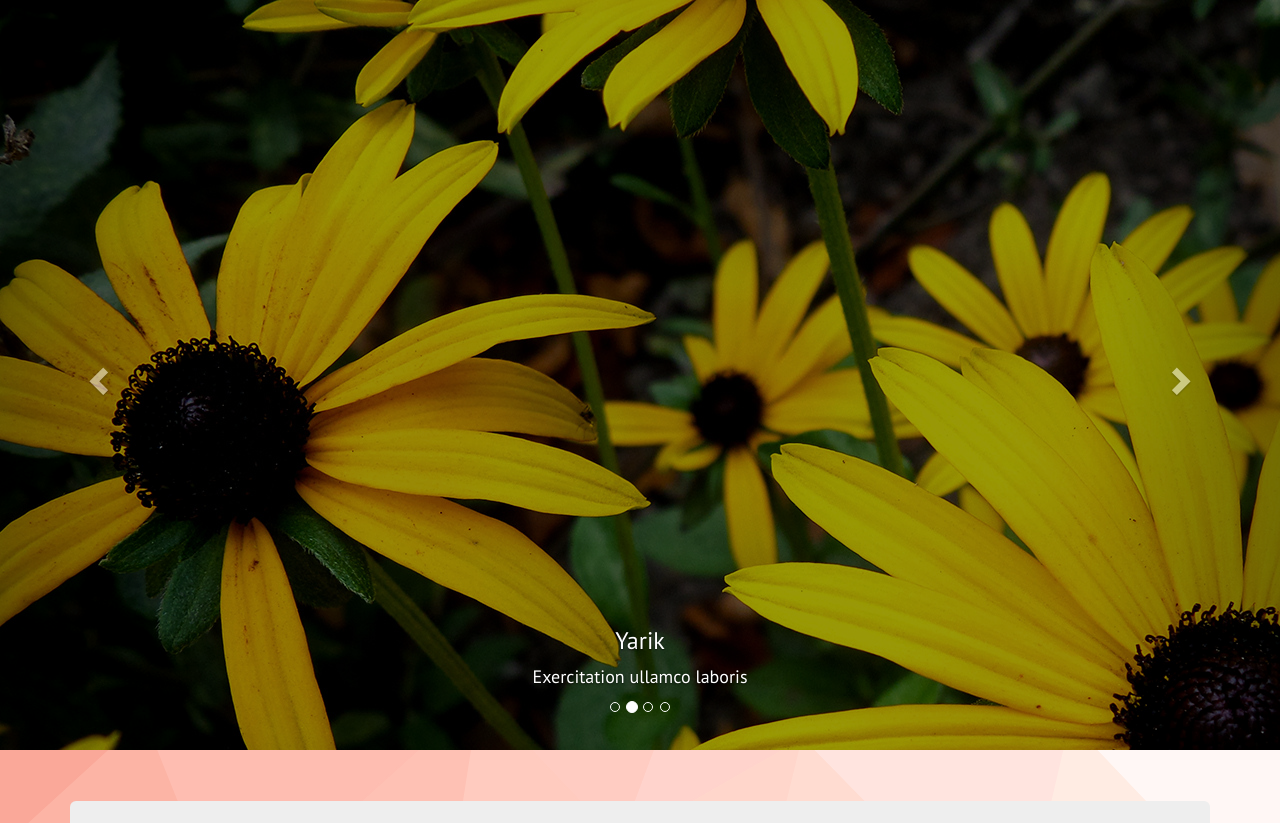
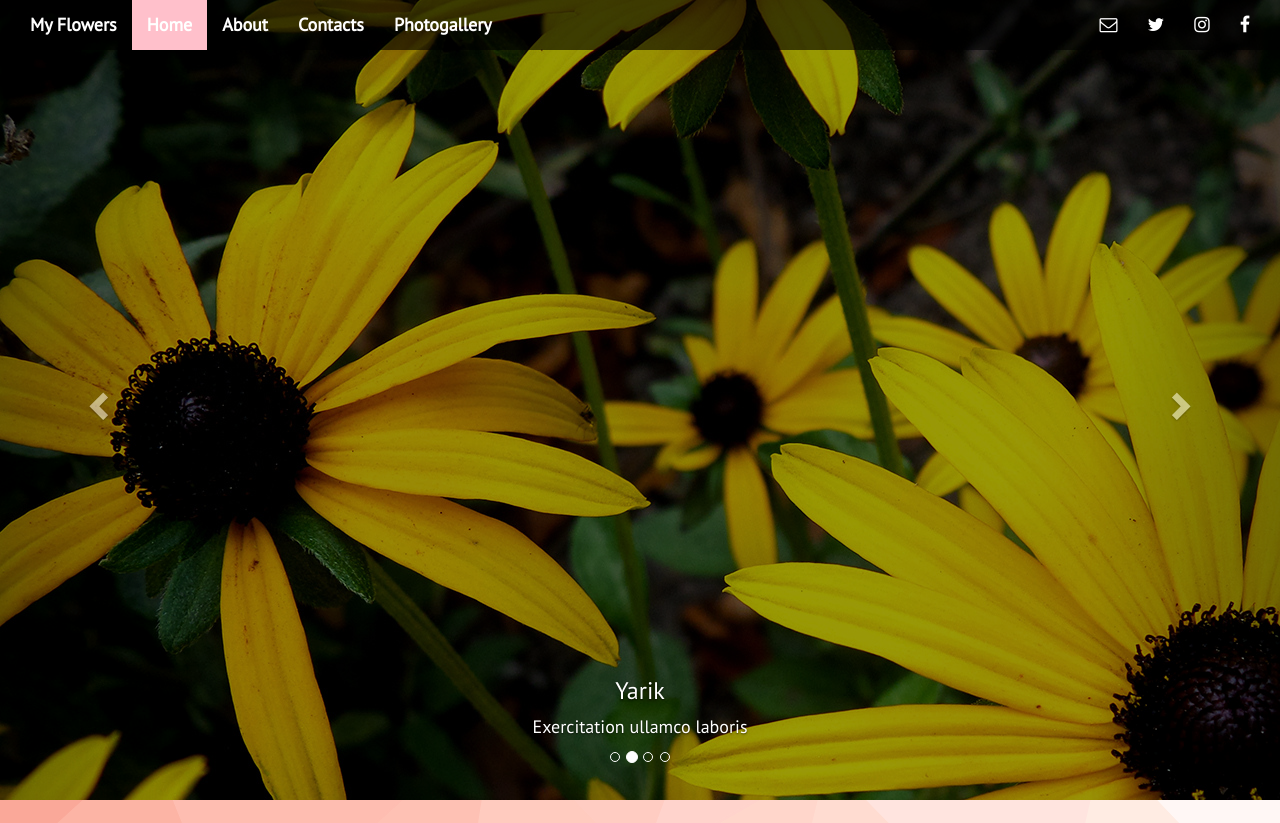
Before and after one commit to katebass/university, a website: page index.html in a window 1280 px wide. Shown: the top 823 px of the page. Drawn offline with nearby package versions, Linux system fonts and the light colour scheme.

Commit message:
changed nav style

```diff
--- a/index.html
+++ b/index.html
@@ -13,7 +13,7 @@
 <body class ="home-body">
 
 <!-- navigational bar -->
-<nav class="navbar-default navigation visibility-no">
+<nav class="navbar-default navigation">
   <div class="container-fluid">
     <div class="navbar-header">
       <button type="button" class="navbar-toggle" data-toggle="collapse" data-target="#myNavbar">
@@ -21,22 +21,22 @@
         <span class="icon-bar"></span>
         <span class="icon-bar"></span>
       </button>
-      <a class="navbar-brand" href="#">My Flowers</a>
+      <a class="navbar-brand nav-text" href="#">My Flowers</a>
     </div>
 
     <div class="collapse navbar-collapse" id="myNavbar">
       <ul class="nav navbar-nav">
-        <li class="active"><a href="#">Home</a></li>
-        <li><a href="#">About</a></li>
-        <li><a href="#">Contacts</a></li>
-        <li><a href="#">Photogallery</a></li>
+        <li class="active"><a href="#" class="nav-text">Home</a></li>
+        <li><a href="#" class="nav-text">About</a></li>
+        <li><a href="#" class="nav-text">Contacts</a></li>
+        <li><a href="#" class="nav-text">Photogallery</a></li>
       </ul>
 
       <ul class="nav navbar-nav navbar-right">
-        <li><a href="#"><i class="fa fa-envelope-o"></i></a></li>
-        <li><a href="#"><i class="fa fa-twitter"></i></a></li>
-        <li><a href="#"><i class="fa fa-instagram"></i></a></li>
-        <li><a href="#"><i class="fa fa-facebook"></i></a></li>
+        <li><a href="#" class="nav-text"><i class="fa fa-envelope-o"></i></a></li>
+        <li><a href="#" class="nav-text"><i class="fa fa-twitter"></i></a></li>
+        <li><a href="#" class="nav-text"><i class="fa fa-instagram"></i></a></li>
+        <li><a href="#" class="nav-text"><i class="fa fa-facebook"></i></a></li>
       </ul>
 
     </div>
--- a/js/main.js
+++ b/js/main.js
@@ -1,9 +1,27 @@
-var nav = document.getElementsByClassName('navigation')[0];
+var navBackground = document.getElementsByClassName('navigation')[0],
+	fontColor = document.getElementsByClassName('nav-text'),
+	activeEl = document.getElementsByClassName('active')[0];
+
+Array.prototype.forEach.call(fontColor, function(el) {
+  		el.style.color = "white";
+} );
 
 window.onscroll = function() {
   var scrolled = window.pageYOffset || document.documentElement.scrollTop;
-  if(scrolled >= 100) nav.classList.remove('visibility-no');
-  else nav.classList.add('visibility-no');
+  if(scrolled <= 100) {
+  	navBackground.classList.remove('nav-white');
+  	Array.prototype.forEach.call(fontColor, function(el) {
+  		el.style.color = "white";
+  	} );
+  	activeEl.firstChild.style.backgroundColor = "pink";
+  }
+  else {
+  	navBackground.classList.add('nav-white');
+  	Array.prototype.forEach.call(fontColor, function(el) {
+  		el.style.color = "rgb(255, 121, 77)";
+  	} );
+  	activeEl.firstChild.style.backgroundColor = "rgb(184, 184, 148)";
+  }
   console.log(scrolled + 'px');
 }
 
--- a/stylus/components/slider.styl
+++ b/stylus/components/slider.styl
@@ -23,7 +23,7 @@
 
         &-container
             position relative
-            height calc(100vh - 50px)
+            height 100vh
             width 100vw
             z-index 1
             overflow hidden
--- a/stylus/layout/header.styl
+++ b/stylus/layout/header.styl
@@ -1,10 +1,17 @@
 .navigation
-    background-color rgba(255,255,255,0.9)
+    background-color rgba(0, 0, 0, 0.6)
     position fixed
     width 100%
     z-index 10
-    transition .4s ease opacity
+    transition .4s ease background-color
 
-.visibility-no
-    opacity 0
-    disply none
+    .nav-text
+        font-weight 1000
+        color white important
+        transition .4s ease color
+
+    .navbar-nav>.active>a
+        background-color pink
+
+.nav-white
+    background-color rgba(255, 255, 255, 0.9)
```
Also changed, not shown: css/main.css.
